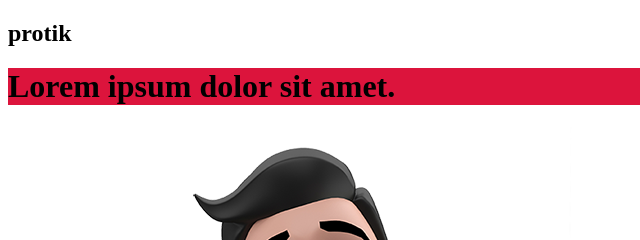
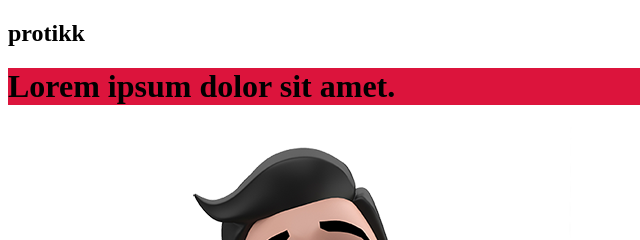
Before and after one commit to sheikhprotik/repo-0.01, a plain HTML site: page index.html in a window 1280 px wide. Shown: the top 240 px of the page, 0-640 px from the left. Drawn offline with Linux system fonts and the light colour scheme.

Commit message:
Update index.html

```diff
--- a/index.html
+++ b/index.html
@@ -8,7 +8,7 @@
     <link rel="stylesheet" href="style.css">
 </head>
 <body>
-    <h2>protik</h2>
+    <h2>protikk</h2>
     <h1>Lorem ipsum dolor sit amet.</h1>
     <img src="image/cartoon.png" alt="cartoon">
     <strong>Lorem ipsum dolor sit, amet consectetur adipisicing elit. Quibusdam, ipsum.</strong>
```
